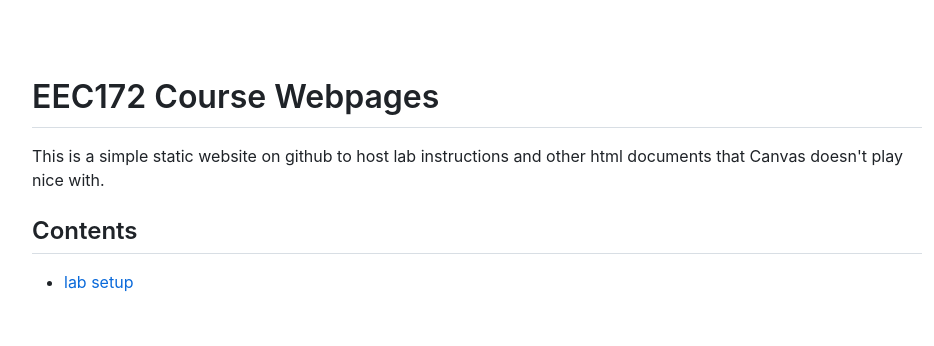
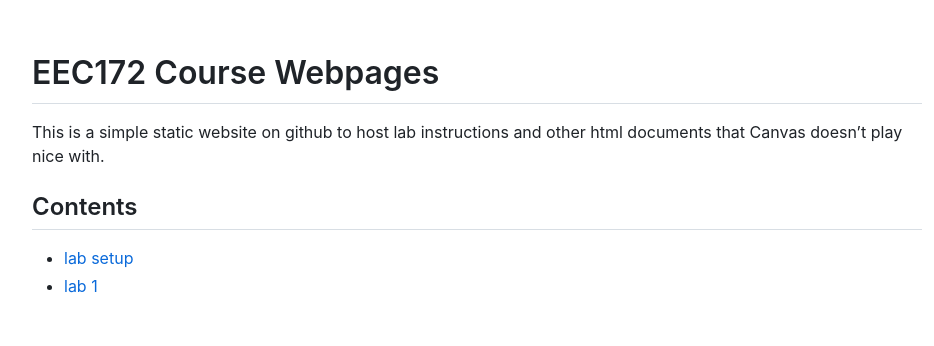
Before and after one commit to rchtsang/ucd-eec172-public, a plain HTML site: page index.html in a window 1280 px wide. Shown: the whole page, without its empty margins (163-1097 px from the left). Drawn offline with Linux system fonts and the light colour scheme.

Commit message:
updated readme and index

```diff
--- a/index.html
+++ b/index.html
@@ -4,7 +4,7 @@
   <meta charset="utf-8" />
   <meta name="generator" content="pandoc" />
   <meta name="viewport" content="width=device-width, initial-scale=1.0, user-scalable=yes" />
-  <title>EEC172 Course Webpages</title>
+  <title>README</title>
   <!-- <link rel="stylesheet" href="assets/github-markdown-light.css" /> -->
   <style>
     /*github markdown light*/
@@ -1124,14 +1124,13 @@
   <![endif]-->
 </head>
 <article class="markdown-body">
-<header id="title-block-header">
-<h1 class="title">EEC172 Course Webpages</h1>
-</header>
+<h1 id="eec172-course-webpages">EEC172 Course Webpages</h1>
 <p>This is a simple static website on github to host lab instructions
-and other html documents that Canvas doesn't play nice with.</p>
+and other html documents that Canvas doesn’t play nice with.</p>
 <h2 id="contents">Contents</h2>
 <ul>
 <li><a href="labs/lab-setup.html">lab setup</a></li>
+<li><a href="labs/lab1-wq24.html">lab 1</a></li>
 </ul>
 </article>
 </html>
```
Also changed, not shown: 1 other file.
